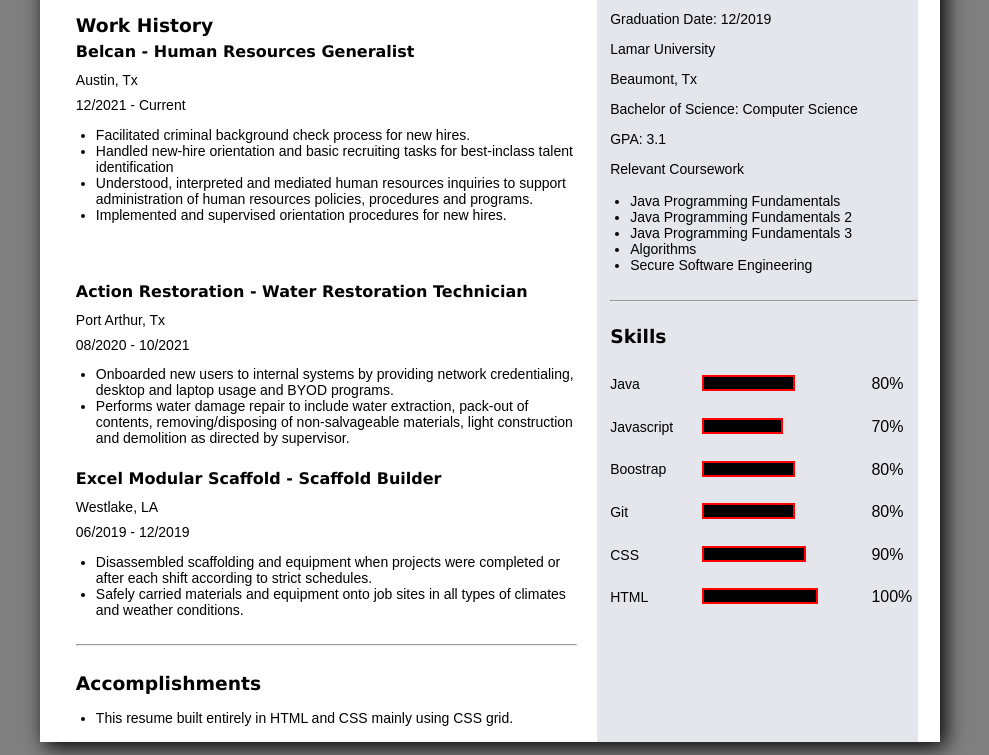
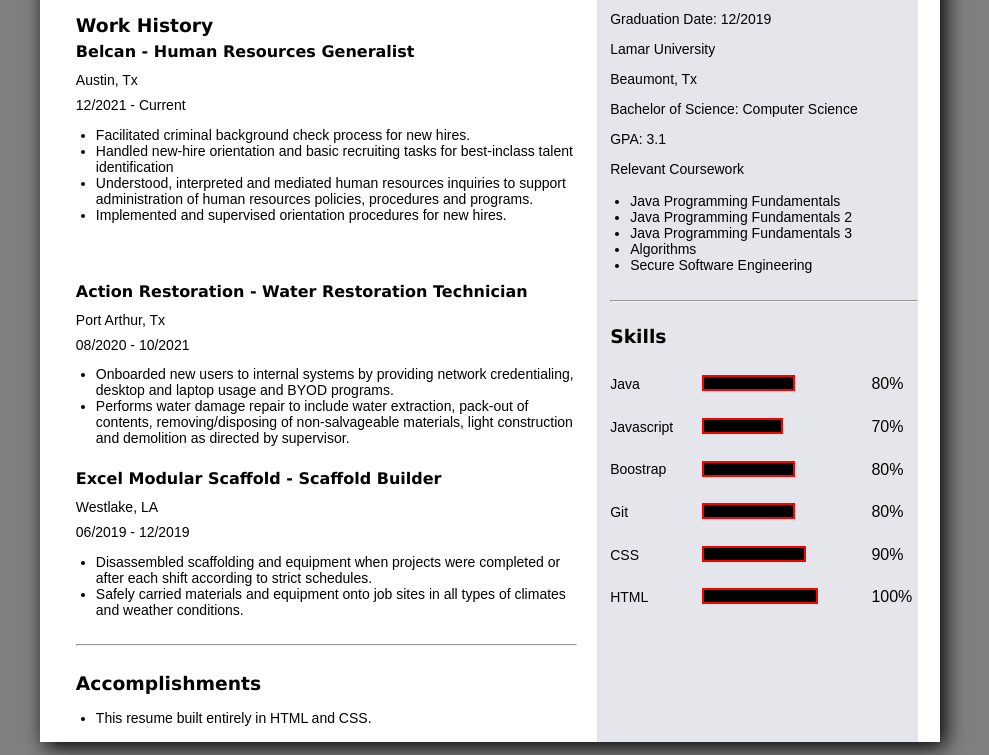
Before and after one commit to Fgonzalez409/Resume, a plain HTML site: page index.html in a window 1280 px wide. Shown: the part 386-1141 px from the top of the page, without its empty margins (150-1139 px from the left). Drawn offline with Linux system fonts and the light colour scheme.

Commit message:
minor change in the resume

```diff
--- a/index.html
+++ b/index.html
@@ -81,7 +81,7 @@
             <div class="grid-item8">
                 <h3>Accomplishments</h3>
                 <ul>
-                    <li>This resume built entirely in HTML and CSS mainly using CSS grid.</li>
+                    <li>This resume built entirely in HTML and CSS.</li>
 
                 </ul>
             </div>
```
